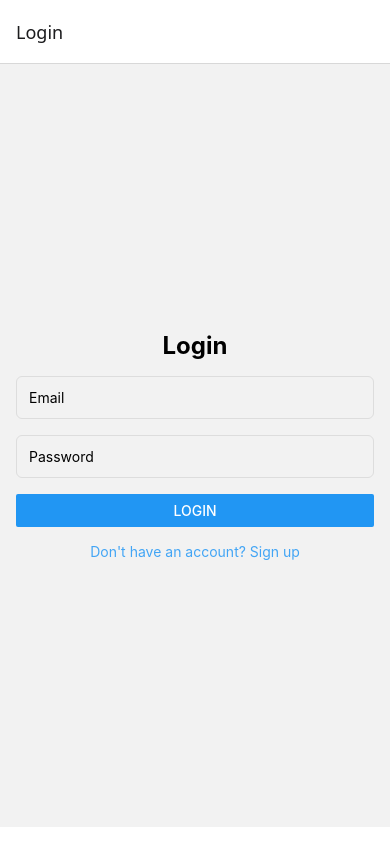
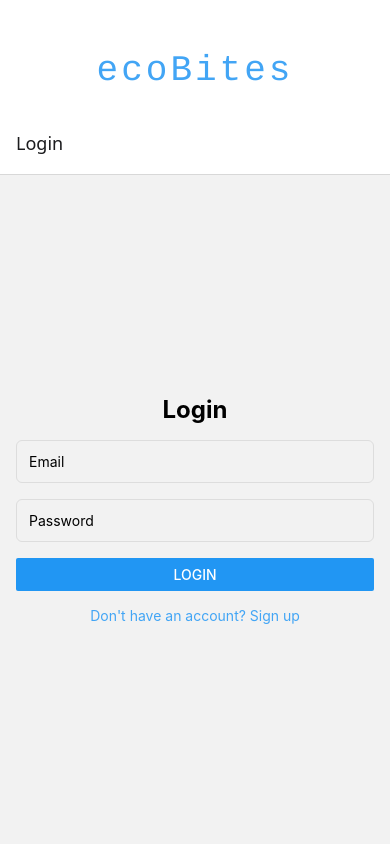
Before and after one commit to msaad50/FoodSharingApp, a React Native app: screen /Main in a window 390 px wide. Built offline with nearby package versions, Linux system fonts and the light colour scheme; no server answers.

Commit message:
Logo addition
added logo but remove as it doesn't look efficient on a mobile app, instead have a loading screen when you first open the app, and have a logo *type-something* (actual logo or text-based) there

```diff
--- a/App.js
+++ b/App.js
@@ -1,16 +1,27 @@
 import React from "react";
-import { Text } from "react-native";
+import { View, StyleSheet } from "react-native";
 import { NavigationContainer } from "@react-navigation/native";
 import AppNavigator from "./navigation/AppNavigator";
 import { AuthProvider } from "./contexts/AuthContext";
+import Logo from "./components/Logo";
 
 export default function App() {
   return (
     <AuthProvider>
       <NavigationContainer>
+        <View style={styles.logoContainer}>
+          <Logo />
+        </View>
+
         <AppNavigator />
-        <Text> </Text>
       </NavigationContainer>
     </AuthProvider>
   );
 }
+
+const styles = StyleSheet.create({
+  logoContainer: {
+    marginTop: 50,
+    alignItems: "center",
+  },
+});
--- a/app.json
+++ b/app.json
@@ -29,6 +29,9 @@
     },
     "web": {
       "favicon": "./assets/favicon.png"
-    }
+    },
+    "plugins": [
+      "expo-font"
+    ]
   }
 }
--- /dev/null
+++ b/components/Logo.js
@@ -0,0 +1,20 @@
+import React from "react";
+import { Text, StyleSheet } from "react-native";
+
+const Logo = () => {
+  return <Text style={styles.logo}>ecoBites</Text>;
+};
+
+const styles = StyleSheet.create({
+  logo: {
+    fontSize: 36,
+    // fontWeight: "bold",
+    color: "#42a5f5",
+    letterSpacing: 3,
+    textAlign: "center",
+    fontFamily: "courier",
+    marginBottom: 20,
+  },
+});
+
+export default Logo;
--- a/navigation/BottomTabNavigator.js
+++ b/navigation/BottomTabNavigator.js
@@ -34,7 +34,6 @@ const BottomTabNavigator = () => {
         headerShown: false,
       })}
     >
-      {/* ✅ Ensure each screen is correctly inside <Tab.Screen> */}
       <Tab.Screen name="Home" component={HomeScreen} />
       <Tab.Screen name="Add" component={AddListScreen} />
       <Tab.Screen name="Listings" component={ListingScreen} />
--- a/package.json
+++ b/package.json
@@ -15,7 +15,8 @@
     "@react-navigation/native-stack": "^7.2.0",
     "@react-navigation/stack": "^7.1.1",
     "expo": "~52.0.27",
-    "expo-image-picker": "~16.0.4",
+    "expo-font": "~13.0.3",
+    "expo-image-picker": "^16.0.5",
     "expo-status-bar": "~2.0.1",
     "firebase": "^11.2.0",
     "react": "18.3.1",
```
Also changed, not shown: navigation/AppNavigator.js (+44 -0 lines), 1 other file (tests, documents, lock files or other folders).
